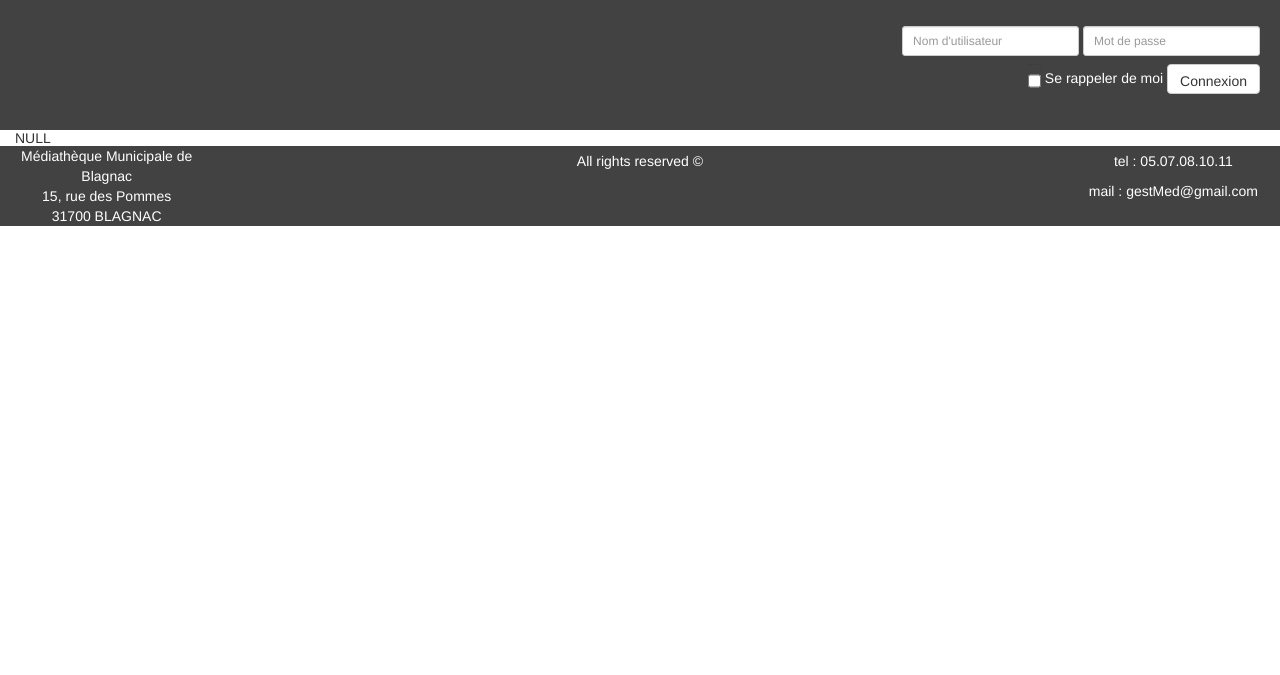
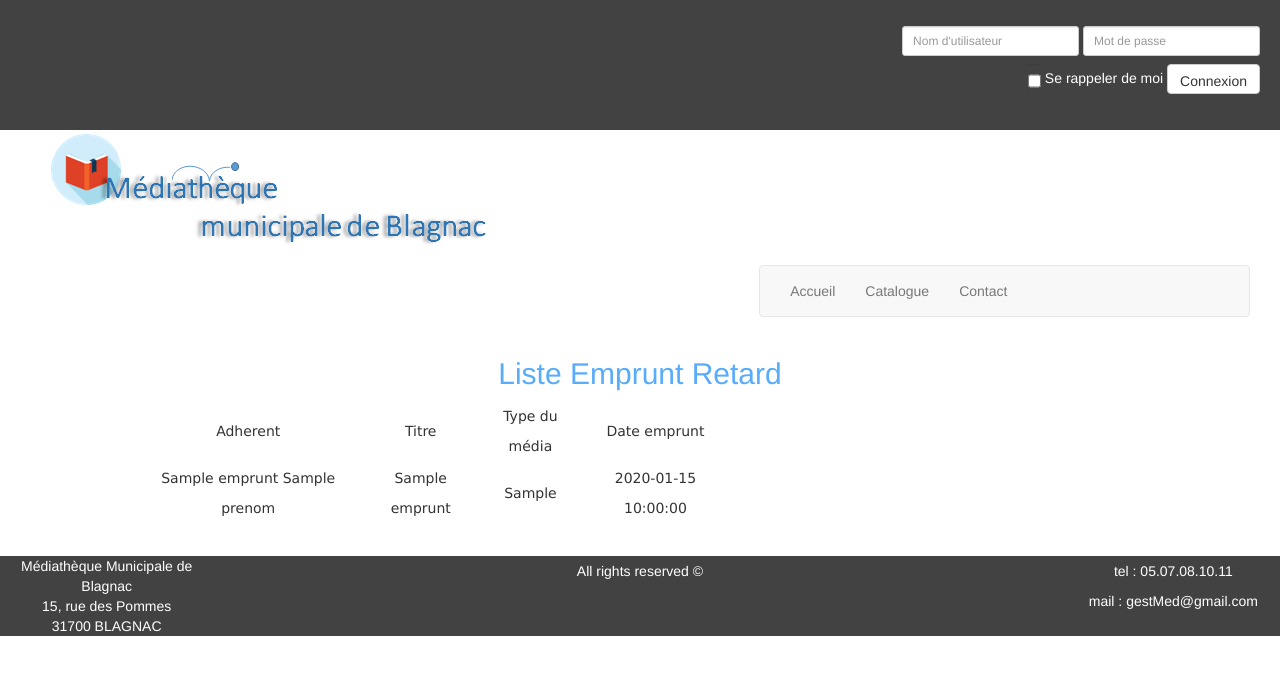
Before and after one commit to Mackeloss/SCRUM, a PHP site: the page made by View/listeEmpruntRetard.php in a window 1280 px wide. Shown: the top 675 px of the page. Run offline with PHP 8.4, Linux system fonts and the light colour scheme; the template is opened without the code that fills it: most values are stand-ins (such as "Sample title", 1, 10 or a date in 2020); data that the repository does not hold is empty.

Commit message:
retour emprunt modification visuel

```diff
--- a/View/listeEmpruntRetard.php
+++ b/View/listeEmpruntRetard.php
@@ -1,3 +1,38 @@
 <?php
 
-var_dump($emprunts);
+include('header.php');
+include('menu.php');
+?>
+    <div class="col-lg-12" id="titreMonEspace">
+        <h2>Liste Emprunt Retard</h2>
+    </div>
+
+    <div class="row">
+        <div class="col-lg-offset-1 col-lg-6">
+            <table>
+                <tr>
+                    <td>Adherent</td>
+                    <td>Titre</td>
+                    <td>Type du média</td>
+                    <td>Date emprunt</td>
+                </tr>
+                <?php
+                foreach ($emprunts as $emprunt) {
+                    echo "<tr>
+        <td>" . $emprunt['nom'] . " ". $emprunt['prenom']."</td>
+        <td>" . $emprunt['titre'] . "</td>
+        <td>" . $emprunt['typeMedia'] . "</td>
+        <td>" . $emprunt['dateEmprunt'] . "</td>
+    </tr>";
+                }
+                ?>
+
+            </table>
+        </div>
+    </div>
+    </br></br>
+
+<?php
+include('footer.php');
+
+?>
```
Also changed, not shown: Model/emprunter.php (+34 -3 lines).
